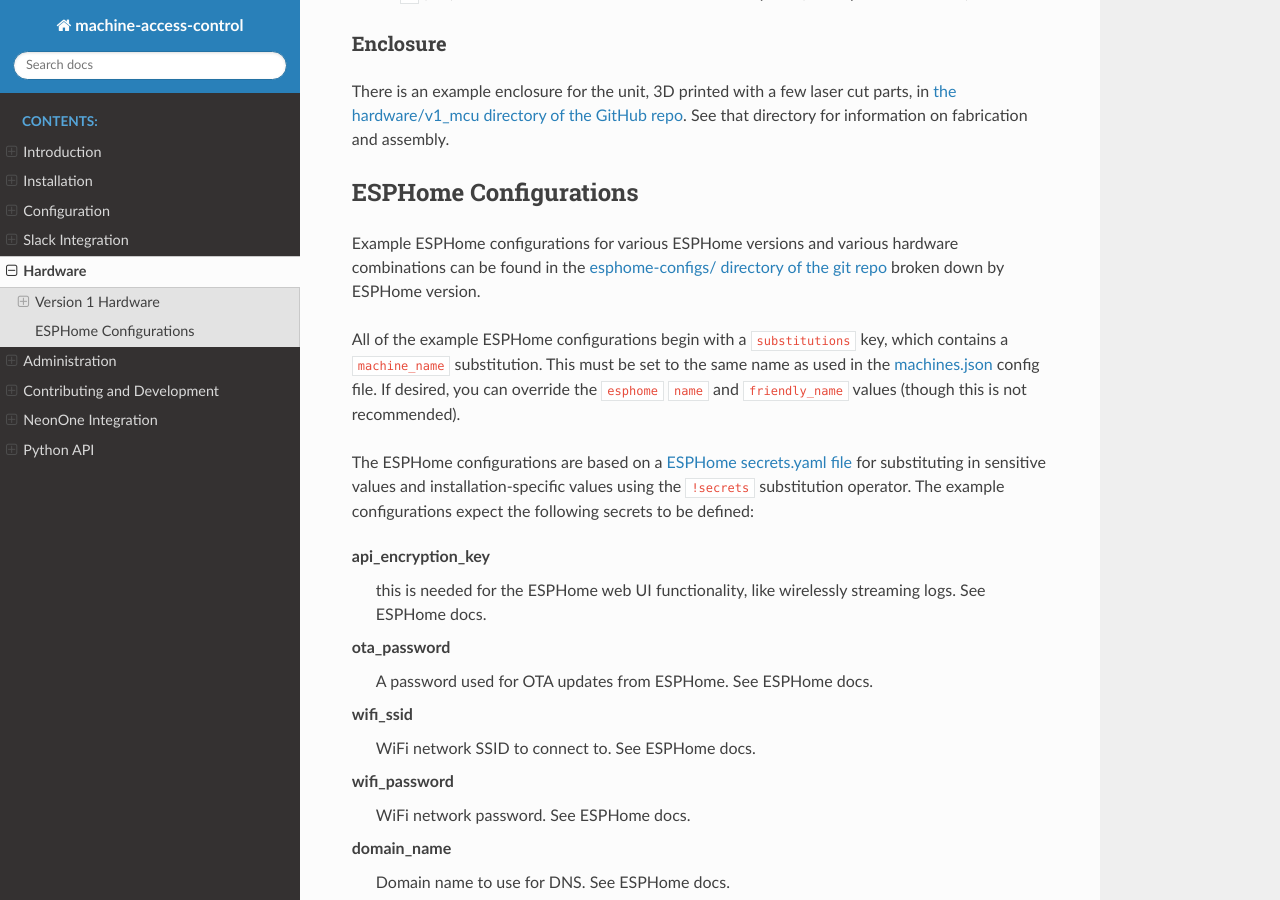
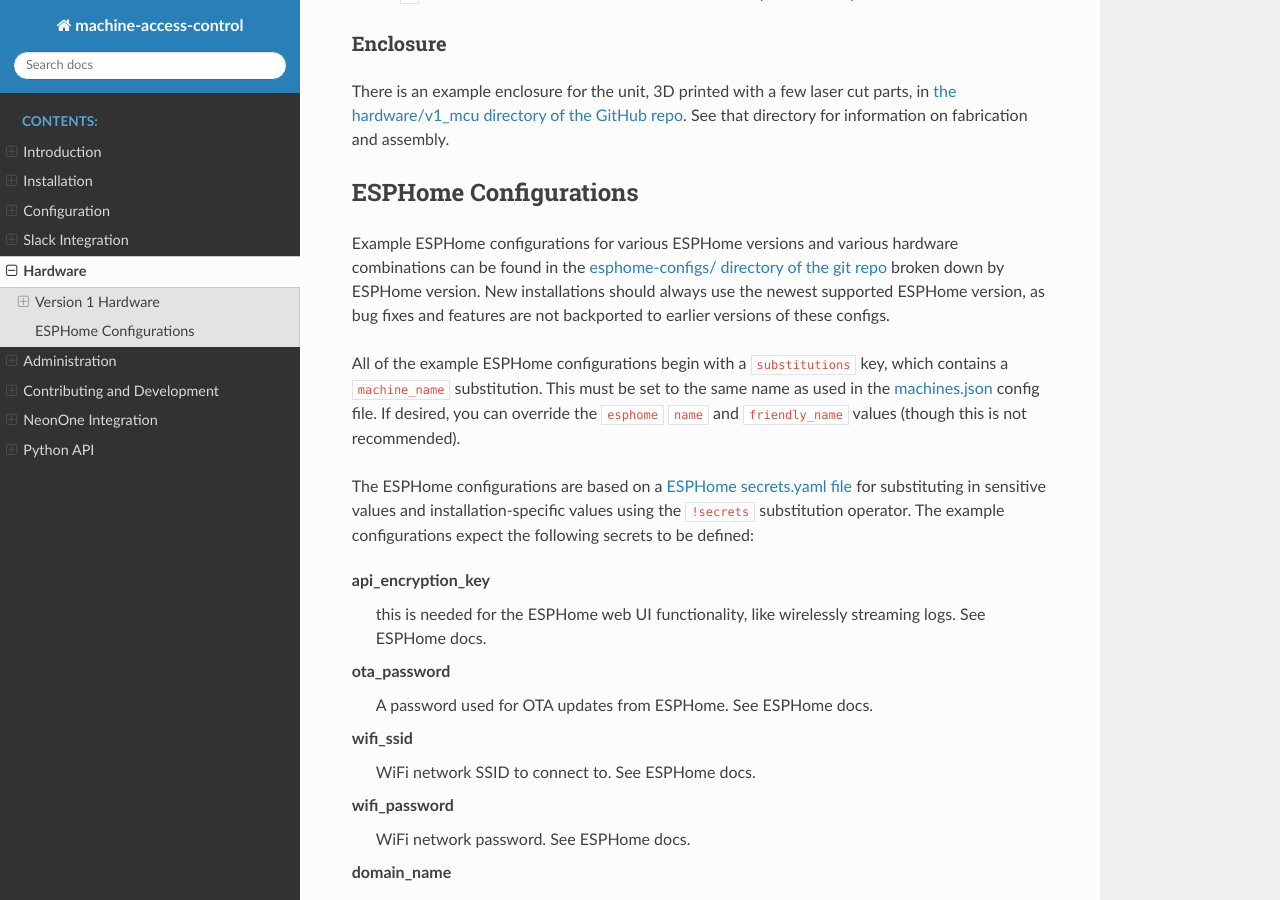
Before and after one commit to jantman/machine-access-control, a Sphinx documentation site: the page built from docs/source/hardware.rst, in a window 1280 px wide and 900 px high, scrolled down 4318 px. Built offline with Sphinx 7.4.7 and the Read the Docs theme 3.1.0, drawn with Linux system fonts in a browser that asks for light colours; some of the changed text lies outside the part shown.

Commit message:
ESPHome version compatibility fixes

```diff
--- a/docs/source/hardware.rst
+++ b/docs/source/hardware.rst
@@ -199,7 +199,7 @@ There is an example enclosure for the unit, 3D printed with a few laser cut part
 ESPHome Configurations
 ----------------------
 
-Example ESPHome configurations for various ESPHome versions and various hardware combinations can be found in the `esphome-configs/ directory of the git repo <https://github.com/jantman/machine-access-control/tree/main/esphome-configs>`__ broken down by ESPHome version.
+Example ESPHome configurations for various ESPHome versions and various hardware combinations can be found in the `esphome-configs/ directory of the git repo <https://github.com/jantman/machine-access-control/tree/main/esphome-configs>`__ broken down by ESPHome version. New installations should always use the newest supported ESPHome version, as bug fixes and features are not backported to earlier versions of these configs.
 
 All of the example ESPHome configurations begin with a ``substitutions`` key, which contains a ``machine_name`` substitution. This must be set to the same name as used in the :ref:`configuration.machines-json` config file. If desired, you can override the ``esphome`` ``name`` and ``friendly_name`` values (though this is not recommended).
 
```
Also changed, not shown: other parts of docs/source/hardware.rst (+1 -1 lines), 1 other file.
